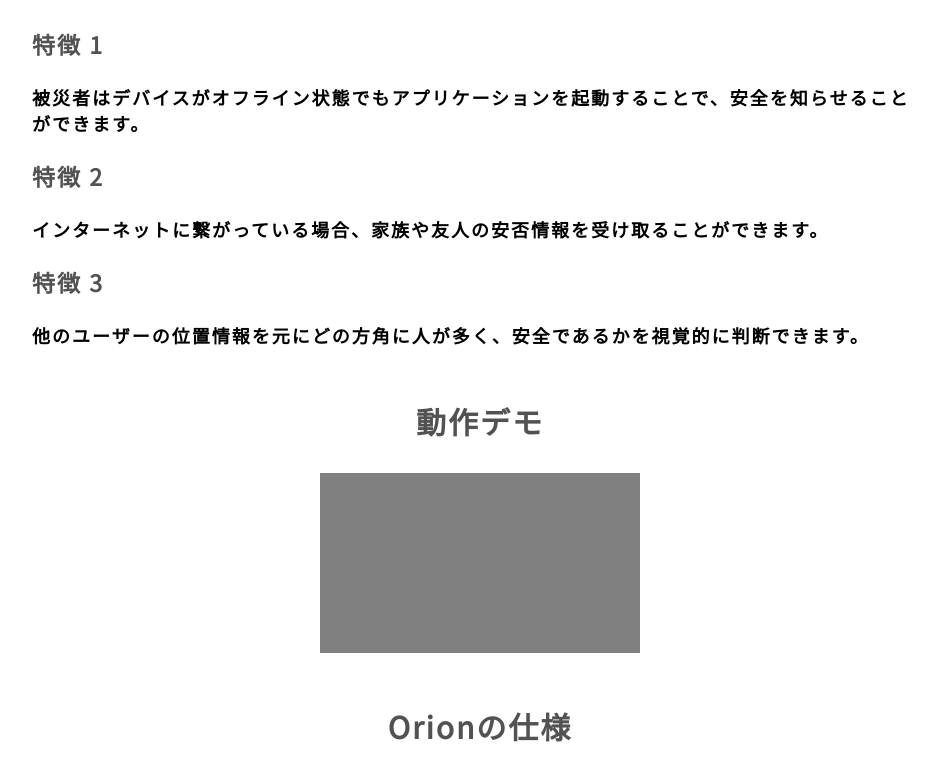
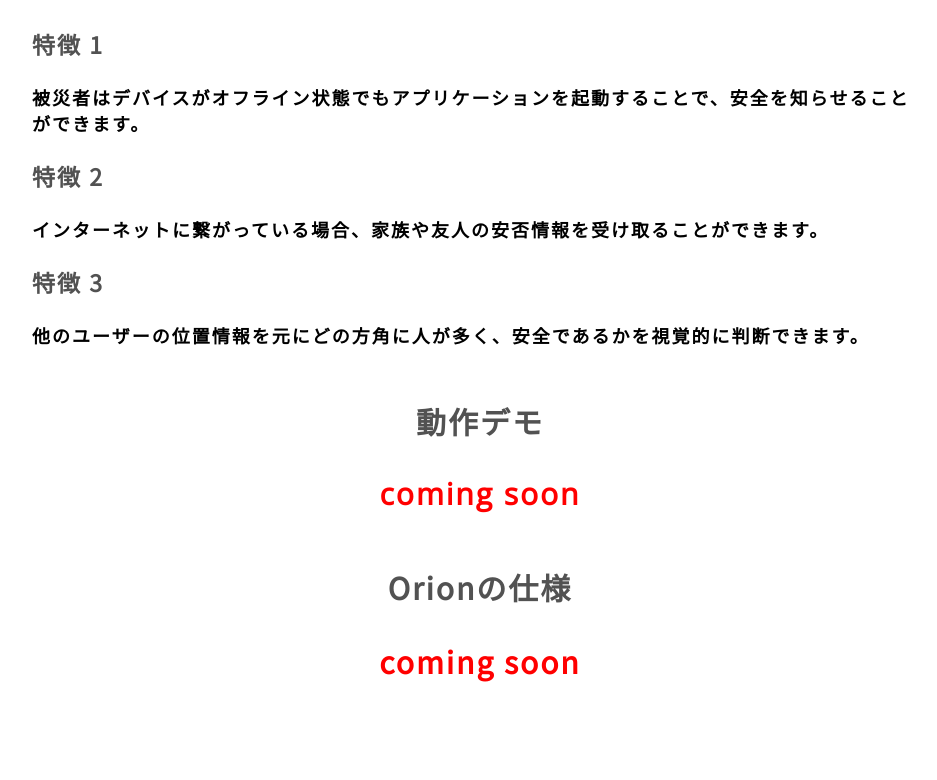
Before and after one commit to Tanson321/orion_website, a plain HTML site: page index.html in a window 1280 px wide. Shown: the part 1809-2589 px from the top of the page, without its empty margins (160-1097 px from the left). After the commit the page ends 2544 px from the top, so only its background shows below. Drawn offline with nearby package versions, Linux system fonts and the light colour scheme.

Commit message:
coming soon

```diff
--- a/index.html
+++ b/index.html
@@ -98,8 +98,11 @@
 <div class="demo-wrapper">
     <div class="demo-title">
         <p>動作デモ</p>
+        <p class="cs">coming soon</p>
     </div>
-    <div class="demo-video">
+    <!--
+        <div class="demo-video">
+    -->
 
     </div>
 </div>
@@ -107,7 +110,7 @@
 <div class="specification-wrapper">
     <p>Orionの仕様</p>
     <div class="specification-content">
-
+            <p class="cs">coming soon</p>
     </div>
 </div>
 
--- a/stylesheet.css
+++ b/stylesheet.css
@@ -183,6 +183,14 @@ body{
     display: inline-block;
 }
 
+.cs{
+    color: red;
+}
+
+.specification-content .cs{
+    color: red;
+}
+
 @media screen and (max-width: 1400px) {
 
     .img-text{
```
